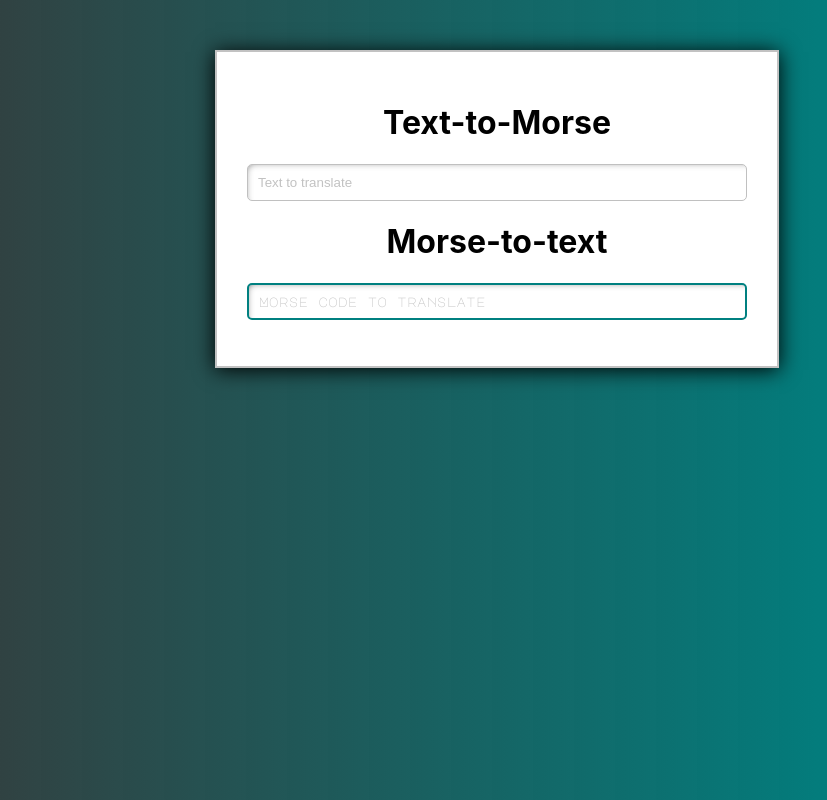
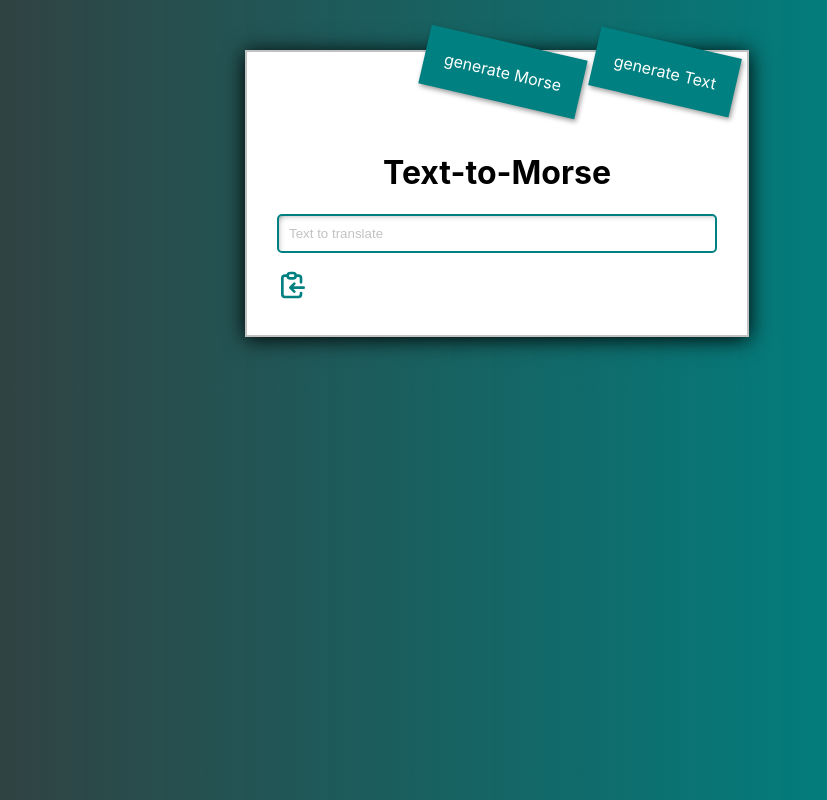
Before and after one commit to domnikl/text-to-morse, a React (Create React App) app: page /morse in a window 1280 px wide. Shown: the whole page, without its empty margins (143-970 px from the left). Built offline with nearby package versions, Linux system fonts and the light colour scheme.

Commit message:
use react-router-dom for routing

```diff
--- a/package.json
+++ b/package.json
@@ -12,6 +12,7 @@
     "@types/react-dom": "^17.0.0",
     "react": "^17.0.2",
     "react-dom": "^17.0.2",
+    "react-router-dom": "^5.2.0",
     "react-scripts": "4.0.3",
     "typescript": "^4.1.2",
     "web-vitals": "^1.0.1"
@@ -39,5 +40,8 @@
       "last 1 firefox version",
       "last 1 safari version"
     ]
+  },
+  "devDependencies": {
+    "@types/react-router-dom": "^5.1.7"
   }
 }
--- a/src/App.css
+++ b/src/App.css
@@ -1,11 +1,14 @@
 .App {
   width: 50vw;
   max-width: 500px;
-  padding: 30px;
   margin: 50px auto;
   border: 2px solid rgb(194, 194, 194);
   background-color: white;
   box-shadow: 0 2px 20px 0 #000;
+}
+
+.App .Switch {
+  padding: 30px;
 }
 
 .App h1 {
@@ -24,9 +27,7 @@
 .App input[type="text"]:focus {
   outline: none;
   border: 2px solid teal;
-  /*background: teal;*/
   color: var(--light-grey);
-  /*box-shadow: none;*/
   box-shadow: inset 4px 4px 8px -8px rgba(0, 0, 0, 0.9);
 }
 
@@ -38,3 +39,35 @@
   font-family: "Major Mono Display", monospace;
   text-align: center;
 }
+
+.App nav ul {
+  display: flex;
+  flex-direction: row;
+  justify-content: flex-end;
+  align-items: baseline;
+  margin-right: 10px;
+}
+
+.App nav li {
+  margin-left: 10px;
+  background-color: teal;
+  padding: 10px;
+  transform: rotate(13deg);
+  margin-top: -10px;
+  box-shadow: 2px 2px 5px 0 rgba(0, 0, 0, 0.4);
+}
+
+.App nav li:hover {
+  background-color: white;
+  border: 1px solid var(--light-grey);
+}
+
+.App nav li:hover a {
+  color: teal;
+}
+
+.App nav a {
+  padding: 10px;
+  display: block;
+  color: white;
+}
--- a/src/App.tsx
+++ b/src/App.tsx
@@ -1,12 +1,53 @@
 import "./App.css";
+import {
+  BrowserRouter as Router,
+  Route,
+  Switch,
+  Link,
+  Redirect,
+} from "react-router-dom";
+import { useState } from "react";
 import TextToMorse from "./components/TextToMorse";
 import MorseToText from "./components/MorseToText";
 
 function App() {
+  const [lastText, setLastText] = useState("");
+  const [lastMorse, setLastMorse] = useState("");
+
   return (
     <div className="App">
-      <TextToMorse />
-      <MorseToText />
+      <Router>
+        <nav>
+          <ul>
+            <li>
+              <Link to="/morse">generate Morse</Link>
+            </li>
+            <li>
+              <Link to="/text">generate Text</Link>
+            </li>
+          </ul>
+        </nav>
+
+        <div className="Switch">
+          <Switch>
+            <Route path="/text">
+              <MorseToText
+                morse={lastMorse}
+                onChange={(morse) => setLastMorse(morse)}
+              />
+            </Route>
+            <Route path="/morse">
+              <TextToMorse
+                text={lastText}
+                onChange={(text) => setLastText(text)}
+              />
+            </Route>
+            <Route exact path="/">
+              <Redirect to="/morse" />
+            </Route>
+          </Switch>
+        </div>
+      </Router>
     </div>
   );
 }
--- a/src/components/MorseToText.tsx
+++ b/src/components/MorseToText.tsx
@@ -2,12 +2,19 @@ import { useState } from "react";
 import { morseToText } from "../MorseCode";
 import "./MorseToText.css";
 
-const MorseToText = () => {
-  const [text, setText] = useState("");
+interface MorseToTextProps {
+  morse?: string;
+  onChange?: (morse: string) => void;
+}
+
+const MorseToText = (props: MorseToTextProps) => {
+  const [morse, setMorse] = useState(props.morse ?? "");
 
   const onChange = (e: React.ChangeEvent<HTMLInputElement>) => {
     const newValue = e.currentTarget.value;
-    setText(morseToText(newValue).toLowerCase());
+
+    setMorse(newValue);
+    props.onChange && props.onChange(newValue);
   };
 
   return (
@@ -16,12 +23,30 @@ const MorseToText = () => {
 
       <input
         type="text"
+        defaultValue={morse}
         onChange={onChange}
         placeholder="Morse code to translate"
         autoFocus
       ></input>
 
-      <p className="output">{text}</p>
+      <p className="output">{morseToText(morse).toLowerCase()}</p>
+
+      <a href="#">
+        <svg
+          xmlns="http://www.w3.org/2000/svg"
+          className="h-6 w-6"
+          fill="none"
+          viewBox="0 0 24 24"
+          stroke="currentColor"
+        >
+          <path
+            strokeLinecap="round"
+            strokeLinejoin="round"
+            strokeWidth={2}
+            d="M8 5H6a2 2 0 00-2 2v12a2 2 0 002 2h10a2 2 0 002-2v-1M8 5a2 2 0 002 2h2a2 2 0 002-2M8 5a2 2 0 012-2h2a2 2 0 012 2m0 0h2a2 2 0 012 2v3m2 4H10m0 0l3-3m-3 3l3 3"
+          />
+        </svg>
+      </a>
     </div>
   );
 };
--- a/src/components/TextToMorse.tsx
+++ b/src/components/TextToMorse.tsx
@@ -2,12 +2,19 @@ import { useState } from "react";
 import { textToMorse } from "../MorseCode";
 import "./TextToMorse.css";
 
-const TextToMorse = () => {
-  const [text, setText] = useState("");
+interface TextToMorseProps {
+  text?: string;
+  onChange?: (text: string) => void;
+}
+
+const TextToMorse = (props: TextToMorseProps) => {
+  const [text, setText] = useState(props.text ?? "");
 
   const onChange = (e: React.ChangeEvent<HTMLInputElement>) => {
     const newValue = e.currentTarget.value;
-    setText(textToMorse(newValue));
+
+    setText(newValue);
+    props.onChange && props.onChange(newValue);
   };
 
   return (
@@ -16,12 +23,30 @@ const TextToMorse = () => {
 
       <input
         type="text"
+        defaultValue={text}
         onChange={onChange}
         placeholder="Text to translate"
         autoFocus
       ></input>
 
-      <p className="output">{text}</p>
+      <p className="output">{textToMorse(text)}</p>
+
+      <a href="#">
+        <svg
+          xmlns="http://www.w3.org/2000/svg"
+          className="h-6 w-6"
+          fill="none"
+          viewBox="0 0 24 24"
+          stroke="currentColor"
+        >
+          <path
+            strokeLinecap="round"
+            strokeLinejoin="round"
+            strokeWidth={2}
+            d="M8 5H6a2 2 0 00-2 2v12a2 2 0 002 2h10a2 2 0 002-2v-1M8 5a2 2 0 002 2h2a2 2 0 002-2M8 5a2 2 0 012-2h2a2 2 0 012 2m0 0h2a2 2 0 012 2v3m2 4H10m0 0l3-3m-3 3l3 3"
+          />
+        </svg>
+      </a>
     </div>
   );
 };
--- a/src/index.css
+++ b/src/index.css
@@ -18,3 +18,20 @@ code {
   font-family: source-code-pro, Menlo, Monaco, Consolas, "Courier New",
     monospace;
 }
+
+nav ul {
+  list-style-type: none;
+  padding: 0;
+  margin: 0;
+}
+
+a {
+  text-decoration: none;
+  color: teal;
+}
+
+svg {
+  height: 32px;
+  width: auto;
+  color: teal;
+}
```
Also changed, not shown: 1 other file (tests, documents, lock files or other folders).
